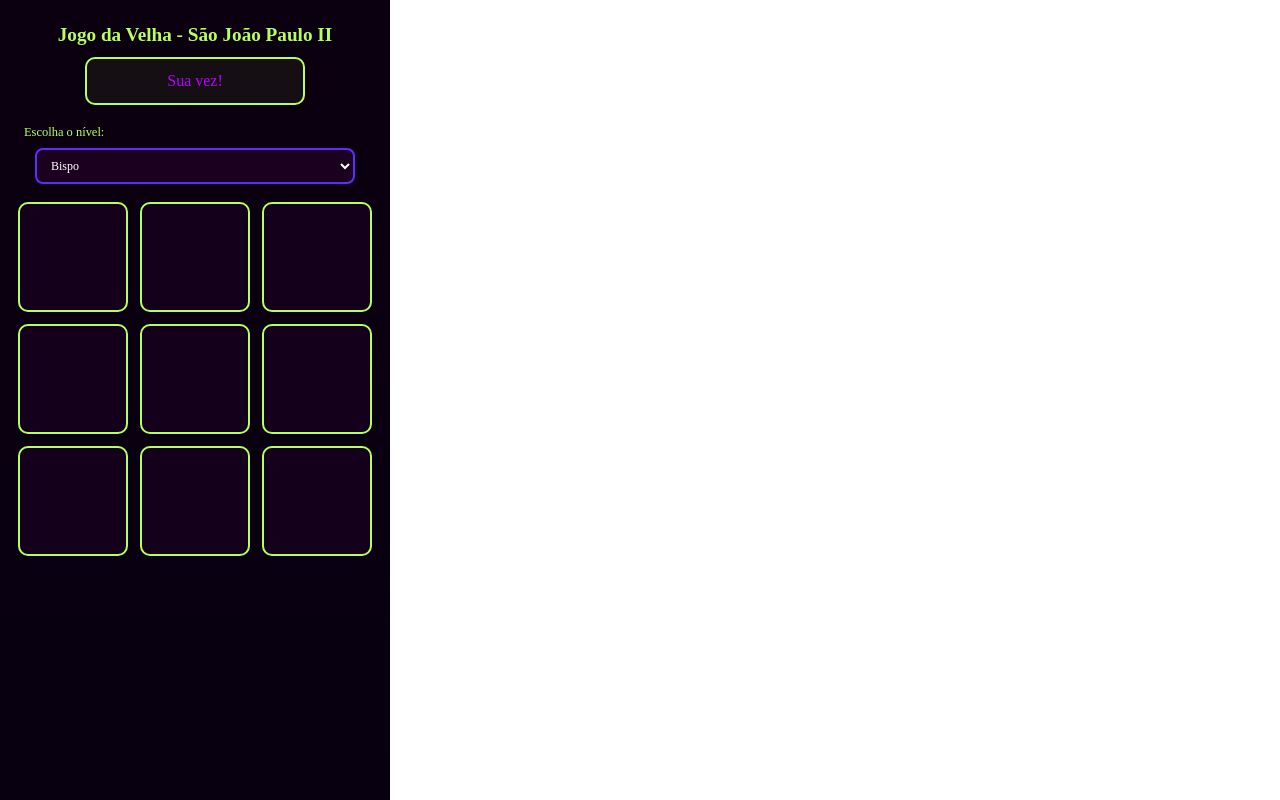
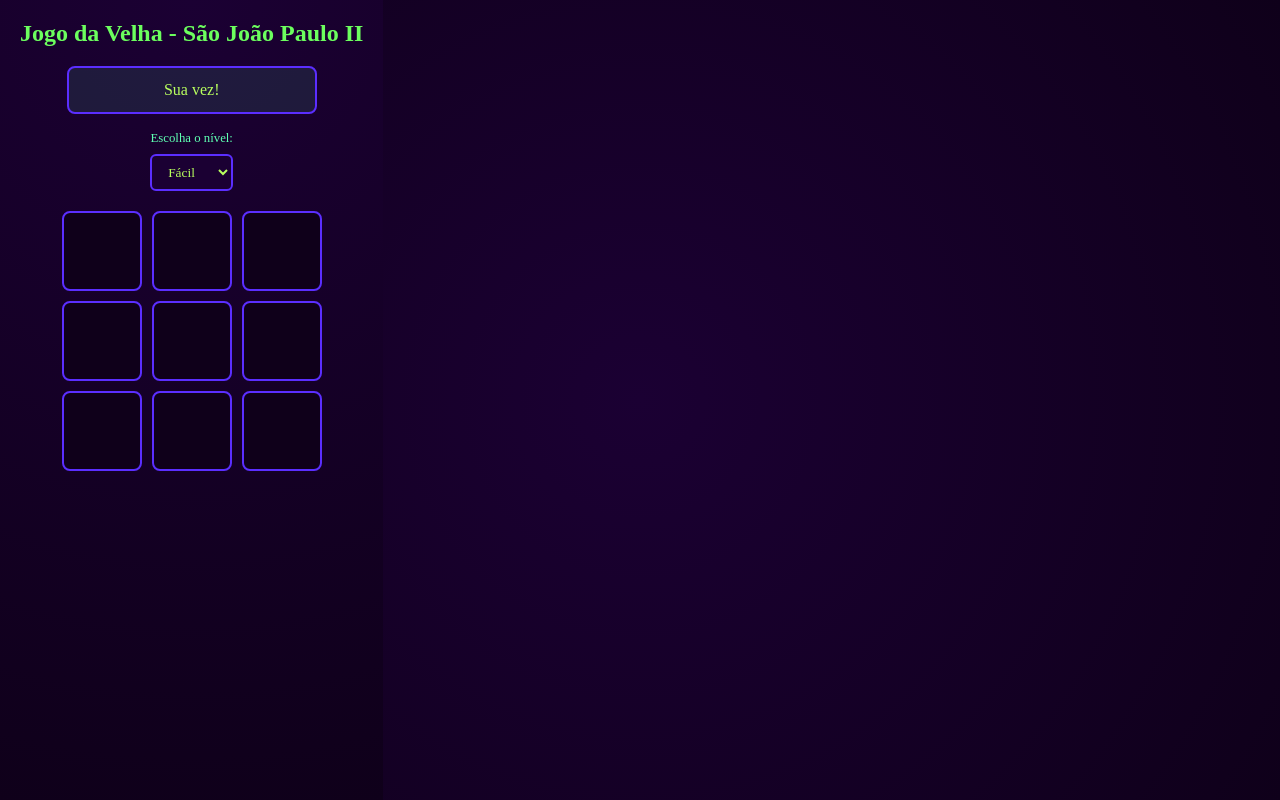
Before and after one commit to JLopes2024/jogo-da-velha-sjpii, a React (Vite) app: page / in a window 1280 px wide. Built offline with nearby package versions, Linux system fonts and the light colour scheme.

Commit message:
nivel-adicional-regre

```diff
--- a/src/App.css
+++ b/src/App.css
@@ -1,152 +1,133 @@
-/* Reset + fonte */
+/* Reset básico */
 * {
   box-sizing: border-box;
   margin: 0;
   padding: 0;
-  font-family: 'Press Start 2P', cursive;
+  font-family: 'Press Start 2P', cursive; /* Fonte retrô estilo arcade */
 }
 
-/* Container */
+/* Container principal */
 .container {
   min-height: 100vh;
   display: flex;
   flex-direction: column;
-  gap: 12px;
   align-items: center;
   justify-content: flex-start;
-  padding: 18px;
-  background: linear-gradient(180deg, #0b0010 0%, #080011 100%);
-  color: #e0e0e0;
+  padding: 20px;
+  background: radial-gradient(circle at top, #1B0033, #0f001a);
+  color: #740000;
 }
 
 /* Título */
 h1 {
-  font-size: 1.2rem;
-  margin-top: 6px;
-  color: #b8ff5e;
+  font-size: 1.5rem;
+  margin-bottom: 20px;
+  color: #6cff5e;
   text-align: center;
 }
 
 /* Mensagem do bot */
 .bot-message {
-  background-color: rgba(184, 255, 94, 0.06);
-  color: #b300ff;
-  padding: 10px 14px;
-  border: 2px solid #b8ff5e;
-  border-radius: 10px;
-  margin-bottom: 6px;
+  background-color: rgba(94, 255, 178, 0.1);
+  color: #B8FF5E;
+  padding: 10px 15px;
+  border: 2px solid #5B2EFF;
+  border-radius: 8px;
+  margin-bottom: 15px;
   text-align: center;
-  min-width: 220px;
-  max-width: 92%;
-  word-wrap: break-word;
+  min-width: 250px;
 }
 
-/* Seletor de nível */
+/* Seleção de nível */
 .level-selector {
-  width: 100%;
-  max-width: 420px;
+  margin-bottom: 20px;
   display: flex;
   flex-direction: column;
   align-items: center;
-  gap: 6px;
 }
 
 .level-selector label {
-  color: #b8ff5e;
-  font-size: 0.78rem;
-  align-self: flex-start;
-  margin-left: 6px;
+  margin-bottom: 5px;
+  font-size: 0.8rem;
+  color: #5EFFB2;
 }
 
 .level-selector select {
-  width: 100%;
-  max-width: 320px;
-  padding: 8px 10px;
-  border-radius: 8px;
-  border: 2px solid #5b2eff;
-  background: #1b001f;
-  color: #ffffff;
+  padding: 8px 12px;
+  border-radius: 6px;
+  border: 2px solid #5B2EFF;
+  background: #1B0033;
+  color: #B8FF5E;
+  font-family: 'Press Start 2P', cursive;
   cursor: pointer;
-  font-family: 'Press Start 2P', cursive;
-  font-size: 0.75rem;
 }
 
-/* Info de desbloqueio / mensagens menores */
-.unlock-text, .tries-info {
-  color: #9c27b0;
-  margin-top: 8px;
-  font-size: 0.78rem;
-  text-align: center;
+/* Tabuleiro */
+.board {
+  display: grid;
+  grid-template-columns: repeat(3, 80px);
+  grid-template-rows: repeat(3, 80px);
+  gap: 10px;
+  margin-bottom: 20px;
 }
 
-/* Tabuleiro: usa minmax para ficar flexível */
-.board {
-  display: grid;
-  grid-template-columns: repeat(3, minmax(64px, 96px));
-  grid-auto-rows: minmax(64px, 96px);
-  gap: 10px;
-  margin: 6px 0 16px;
-  width: 100%;
-  max-width: 360px;
-  justify-content: center;
+@media (max-width: 500px) {
+  .board {
+    grid-template-columns: repeat(3, 60px);
+    grid-template-rows: repeat(3, 60px);
+    gap: 8px;
+  }
 }
 
-/* Célula como botão para melhor acessibilidade em mobile */
+/* Cada célula */
 .cell {
   display: flex;
   align-items: center;
   justify-content: center;
-  font-size: 1.3rem;
+  font-size: 1.5rem;
   font-weight: bold;
   cursor: pointer;
-  border: 2px solid #b8ff5e;
-  border-radius: 10px;
-  background: #14001a;
-  color: #b300ff;
-  transition: transform 0.08s ease, background 0.12s;
-  user-select: none;
+  border: 2px solid #5B2EFF;
+  border-radius: 8px;
+  background: #0f001a;
+  transition: transform 0.1s, background 0.2s;
+  color: #00e239;
 }
 
-/* toque/hover */
-.cell:active {
-  transform: scale(0.98);
-  background: #21002a;
+.cell:hover {
+  transform: scale(1.1);
+  background: #05a005;
 }
 
-/* Mensagem de vitória / botão reiniciar */
+/* Mensagem de vitória/empate */
 .winner {
   text-align: center;
-  margin-top: 6px;
+  margin-top: 10px;
 }
 
 .winner h2 {
-  font-size: 0.98rem;
-  color: #b300ff;
-  margin-bottom: 8px;
+  font-size: 1rem;
+  color: #5B2EFF;
+  margin-bottom: 10px;
 }
 
-.reset-btn {
-  padding: 10px 18px;
-  background: #0c0010;
-  color: #b8ff5e;
-  border: 2px solid #b8ff5e;
+.winner button {
+  padding: 10px 20px;
+  font-family: 'Press Start 2P', cursive;
+  background: #1B0033;
+  color: #B8FF5E;
+  border: 2px solid #5EFFB2;
   border-radius: 8px;
   cursor: pointer;
-  font-family: 'Press Start 2P', cursive;
-  font-size: 0.78rem;
+  transition: all 0.2s;
 }
 
-/* responsividade fina */
-@media (max-width: 420px) {
-  h1 { font-size: 1rem; }
-  .bot-message { font-size: 0.8rem; padding: 8px 10px; }
-  .level-selector select { max-width: 260px; font-size: 0.72rem; padding: 7px 8px; }
-  .board { grid-template-columns: repeat(3, minmax(56px, 72px)); grid-auto-rows: minmax(56px, 72px); gap: 8px; max-width: 260px; }
-  .cell { font-size: 1.05rem; border-radius: 8px; }
-  .reset-btn { font-size: 0.72rem; padding: 8px 14px; }
+.winner button:hover {
+  background: #5EFFB2;
+  color: #1B0033;
 }
 
-@media (min-width: 900px) {
-  .board { max-width: 420px; grid-template-columns: repeat(3, minmax(80px, 110px)); grid-auto-rows: minmax(80px, 110px); gap: 12px; }
-  .cell { font-size: 1.6rem; }
+/* Pequenos detalhes retrô */
+body {
+  background: radial-gradient(circle, #1B0033 0%, #0f001a 100%);
 }
--- a/src/App.jsx
+++ b/src/App.jsx
@@ -3,11 +3,11 @@ import "./App.css";
 
 export default function JogoDaVelha() {
   const [board, setBoard] = useState(Array(9).fill(null));
-  const [isXNext, setIsXNext] = useState(true); // true = jogador (X) pode jogar
+  const [isXNext, setIsXNext] = useState(true);
   const [winner, setWinner] = useState(null);
-  const [level, setLevel] = useState("facil"); // 'facil' | 'medio' | 'dificil'
+  const [level, setLevel] = useState("facil");
 
-  // verifica vencedor
+  // Função para verificar vencedor
   const calculateWinner = (squares) => {
     const lines = [
       [0, 1, 2],
@@ -27,33 +27,35 @@ export default function JogoDaVelha() {
     return null;
   };
 
-  // limpa tabuleiro
+  // Função de reset geral do tabuleiro
   const resetBoard = () => {
     setBoard(Array(9).fill(null));
     setWinner(null);
     setIsXNext(true);
   };
 
-  // clique do jogador (X)
+  // Quando o jogador clica em uma célula
   const handleClick = (index) => {
-    if (winner || board[index] || !isXNext) return;
+    if (winner || board[index]) return;
+
     const newBoard = [...board];
-    newBoard[index] = "X";
+    newBoard[index] = isXNext ? "X" : "O";
     setBoard(newBoard);
-    setIsXNext(false);
+    setIsXNext(!isXNext);
   };
 
-  // lógica do bot (O) por nível
+  // Função para o bot jogar
   const botMove = (newBoard) => {
     const emptyCells = newBoard
       .map((cell, i) => (cell === null ? i : null))
       .filter((i) => i !== null);
+
     if (emptyCells.length === 0) return;
 
-    // start with random move
+    // Nível fácil = aleatório
     let move = emptyCells[Math.floor(Math.random() * emptyCells.length)];
 
-    // MÉDIO: tenta vencer se possível
+    // Nível médio = tenta vencer se possível
     if (level === "medio") {
       for (let i of emptyCells) {
         const copy = [...newBoard];
@@ -65,19 +67,8 @@ export default function JogoDaVelha() {
       }
     }
 
-    // DIFÍCIL: tenta vencer, depois bloquear
+    // Nível difícil = tenta bloquear jogador X
     if (level === "dificil") {
-      // tenta vencer
-      for (let i of emptyCells) {
-        const copy = [...newBoard];
-        copy[i] = "O";
-        if (calculateWinner(copy) === "O") {
-          move = i;
-          break;
-        }
-      }
-
-      // tenta bloquear X
       for (let i of emptyCells) {
         const copy = [...newBoard];
         copy[i] = "X";
@@ -86,20 +77,6 @@ export default function JogoDaVelha() {
           break;
         }
       }
-
-      // prioridade: centro, cantos, laterais
-      const priority = [4, 0, 2, 6, 8, 1, 3, 5, 7];
-      for (let p of priority) {
-        if (emptyCells.includes(p)) {
-          move = p;
-          break;
-        }
-      }
-
-      // mantém uma chance ínfima de erro (1%) para não ser 100% previsível
-      if (Math.random() < 0.01) {
-        move = emptyCells[Math.floor(Math.random() * emptyCells.length)];
-      }
     }
 
     newBoard[move] = "O";
@@ -107,26 +84,19 @@ export default function JogoDaVelha() {
     setIsXNext(true);
   };
 
-  // efeito principal: verifica vencedor e dispara jogada do bot quando necessário
+  // Quando há mudança no tabuleiro, verifica o vencedor
   useEffect(() => {
     const win = calculateWinner(board);
-
     if (win) {
       setWinner(win);
     } else if (!board.includes(null)) {
       setWinner("Empate");
-    } else {
-      // se for a vez do bot (isXNext === false), ele joga
-      if (!isXNext) {
-        const timer = setTimeout(() => {
-          botMove([...board]);
-        }, 450); // delay para parecer natural
-        return () => clearTimeout(timer);
-      }
+    } else if (!isXNext) {
+      setTimeout(() => botMove([...board]), 400);
     }
-  }, [board, isXNext, level]);
+  }, [board, isXNext]);
 
-  // trocar nível zera o tabuleiro
+  // Quando o nível muda, reseta o tabuleiro
   const handleLevelChange = (e) => {
     setLevel(e.target.value);
     resetBoard();
@@ -149,31 +119,28 @@ export default function JogoDaVelha() {
       <div className="level-selector">
         <label htmlFor="level">Escolha o nível:</label>
         <select id="level" value={level} onChange={handleLevelChange}>
-          <option value="facil">Bispo</option>
-          <option value="medio">Papa</option>
-          <option value="dificil">Santo</option>
+          <option value="facil">Fácil</option>
+          <option value="medio">Médio</option>
+          <option value="dificil">Difícil</option>
         </select>
       </div>
 
-      <div className="board" role="grid" aria-label="tabuleiro jogo da velha">
+      <div className="board">
         {board.map((cell, index) => (
-          <button
-            key={index}
-            className="cell"
-            onClick={() => handleClick(index)}
-            aria-label={`célula ${index}`}
-          >
+          <div key={index} className="cell" onClick={() => handleClick(index)}>
             {cell}
-          </button>
+          </div>
         ))}
       </div>
 
       {winner && (
         <div className="winner">
-          <h2>{winner === "Empate" ? "Empate!" : `${winner} venceu o jogo!`}</h2>
-          <button className="reset-btn" onClick={resetBoard}>
-            Jogar novamente
-          </button>
+          <h2>
+            {winner === "Empate"
+              ? "Empate!"
+              : `${winner} venceu o jogo!`}
+          </h2>
+          <button onClick={resetBoard}>Jogar novamente</button>
         </div>
       )}
     </div>
```
